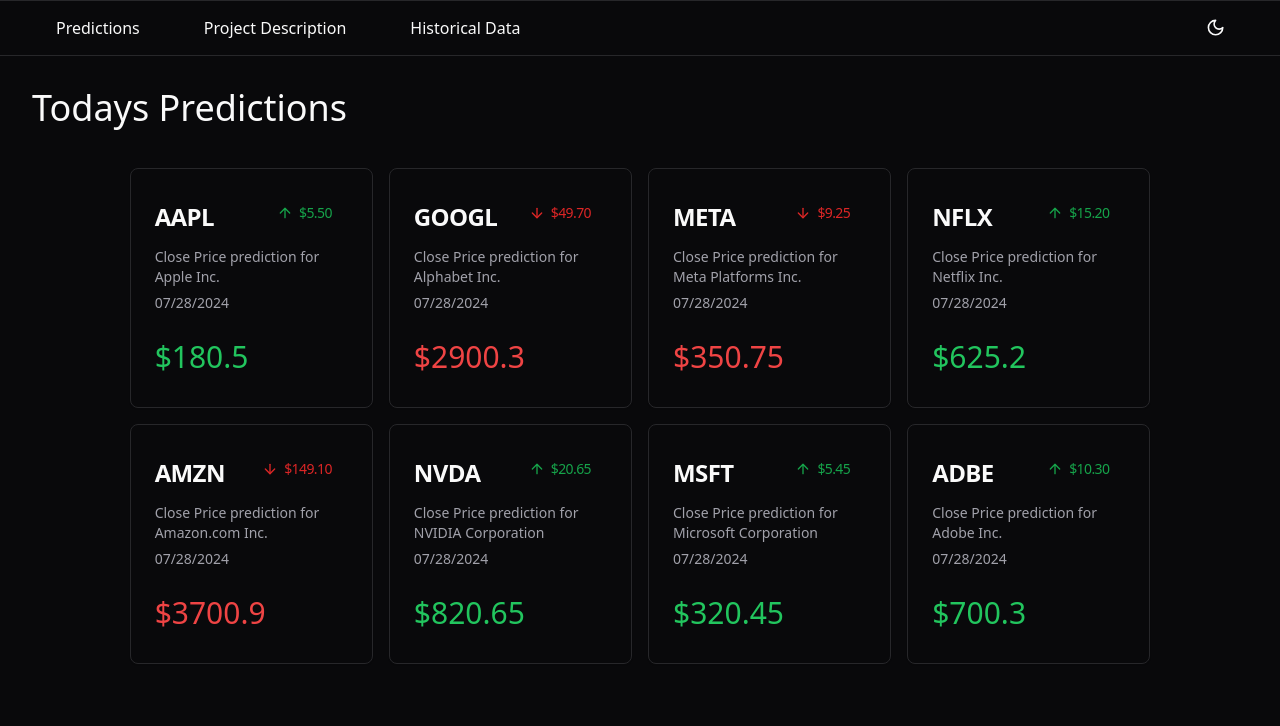
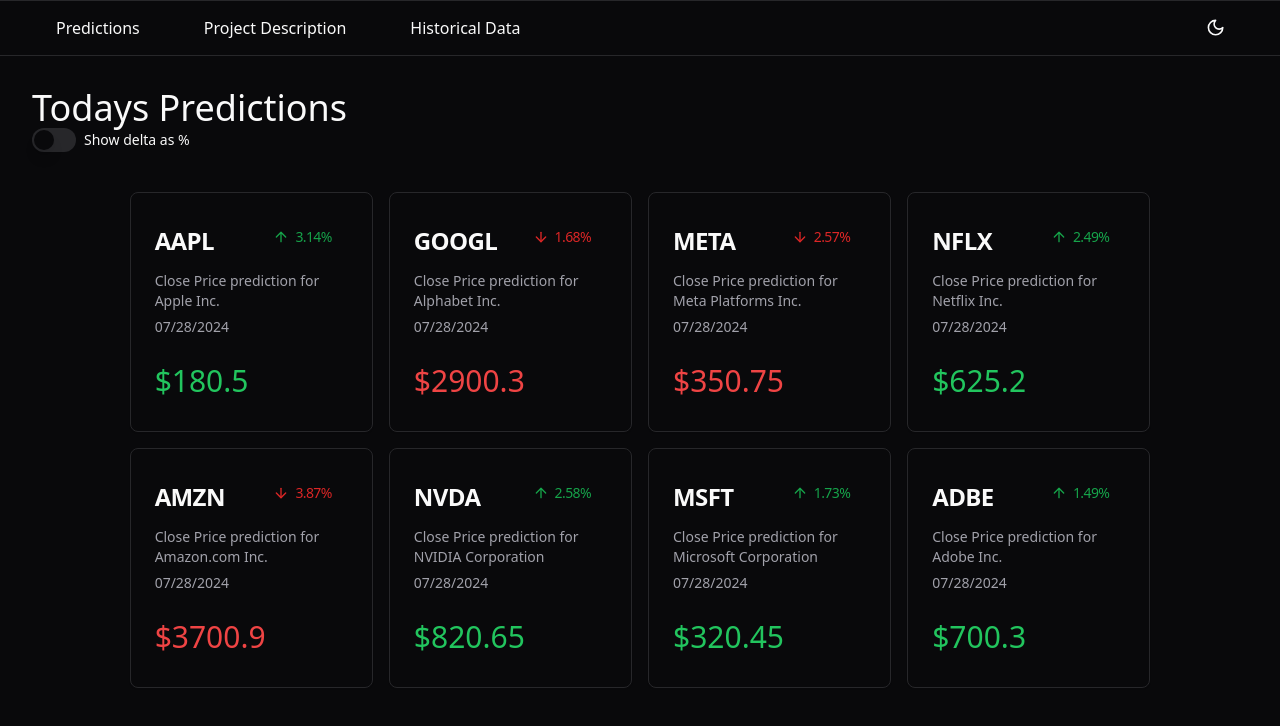
Before and after one commit to jbrijs/faang-finance-frontend, a React (Vite) app: page / in a window 1280 px wide. Shown: the top 726 px of the page. Built offline with nearby package versions, Linux system fonts and the light colour scheme.

Commit message:
switch state fix

```diff
--- a/package.json
+++ b/package.json
@@ -15,8 +15,10 @@
     "@mui/icons-material": "^5.16.5",
     "@mui/material": "^5.16.5",
     "@radix-ui/react-dropdown-menu": "^2.1.1",
+    "@radix-ui/react-label": "^2.1.0",
     "@radix-ui/react-menubar": "^1.1.1",
     "@radix-ui/react-slot": "^1.1.0",
+    "@radix-ui/react-switch": "^1.1.0",
     "@radix-ui/react-toggle": "^1.1.0",
     "@radix-ui/react-toggle-group": "^1.1.0",
     "class-variance-authority": "^0.7.0",
--- a/src/components/delta-button.tsx
+++ b/src/components/delta-button.tsx
@@ -11,26 +11,18 @@
 }
 
 const DeltaButton: React.FC<Props> = ({ trendingUp, percentView, prediction, prevClose }) => {
-  const [view, setView] = useState(percentView);
-
-  const handleClick = () => {
-    console.log('clicked')
-    setView(prev => !prev);
-  };
-
-  const delta = Math.abs(prediction - prevClose)
-  const deltaPercent = (delta / prevClose) * 100
+    const delta = Math.abs(prediction - prevClose);
+    const deltaPercent = delta / prevClose;
 
     return (
       <Button
         variant={'ghost'}
-      onClick={handleClick}
         className={`flex flex-row gap-1.5 items-center justify-center hover:bg-secondary ${
           trendingUp ? "text-green-600" : "text-red-600"
         }`}
       >
-      {trendingUp ? <ArrowUp className="h-4 w-4" /> : <ArrowDown className="h-4 w-4"/>}
-      {view ? formatMoney(delta) : formatPercentage(deltaPercent) }
+        {trendingUp ? <ArrowUp className="h-4 w-4" /> : <ArrowDown className="h-4 w-4" />}
+        {percentView ? formatMoney(delta) : formatPercentage(deltaPercent)}
       </Button>
     );
   };
--- a/src/components/home-page.tsx
+++ b/src/components/home-page.tsx
@@ -2,15 +2,28 @@
 import PredictionCard from "./prediction-card";
 import { testData } from "../utils";
 import { ToggleGroup, ToggleGroupItem } from "./ui/toggle-group";
+import { Switch } from "./ui/switch";
+import { Label } from "./ui/label";
 
 export function HomePage() {
-  const [deltaAsPercent, setDeltaAsPercent] = useState(true);
+  const [deltaAsPercent, setDeltaAsPercent] = useState(false);
   return (
     <>
       <div className="m-8">
         <h1 className="text-4xl">Todays Predictions</h1>
-
-        <div className="flex flex-row flex-wrap items-center justify-center gap-4 pt-10">
+        <div className="flex flex-col items-start">
+          <div className="flex flex-row items-center space-x-2 w-full">
+            <Switch
+              id="delta-view"
+              checked={deltaAsPercent}
+              onCheckedChange={(value) => {
+                console.log(value);
+                setDeltaAsPercent(value);
+              }}
+            />
+            <Label htmlFor="delta-view">Show delta as %</Label>
+          </div>
+          <div className="flex flex-row flex-wrap items-center justify-center gap-4 pt-10 w-full">
             {testData.map((data, index) => (
               <PredictionCard
                 percentView={deltaAsPercent}
@@ -23,6 +36,7 @@
             ))}
           </div>
         </div>
+      </div>
     </>
   );
 }
--- /dev/null
+++ b/src/components/ui/label.tsx
@@ -0,0 +1,24 @@
+import * as React from "react"
+import * as LabelPrimitive from "@radix-ui/react-label"
+import { cva, type VariantProps } from "class-variance-authority"
+
+import { cn } from "@/lib/utils"
+
+const labelVariants = cva(
+  "text-sm font-medium leading-none peer-disabled:cursor-not-allowed peer-disabled:opacity-70"
+)
+
+const Label = React.forwardRef<
+  React.ElementRef<typeof LabelPrimitive.Root>,
+  React.ComponentPropsWithoutRef<typeof LabelPrimitive.Root> &
+    VariantProps<typeof labelVariants>
+>(({ className, ...props }, ref) => (
+  <LabelPrimitive.Root
+    ref={ref}
+    className={cn(labelVariants(), className)}
+    {...props}
+  />
+))
+Label.displayName = LabelPrimitive.Root.displayName
+
+export { Label }
--- /dev/null
+++ b/src/components/ui/switch.tsx
@@ -0,0 +1,27 @@
+import * as React from "react"
+import * as SwitchPrimitives from "@radix-ui/react-switch"
+
+import { cn } from "@/lib/utils"
+
+const Switch = React.forwardRef<
+  React.ElementRef<typeof SwitchPrimitives.Root>,
+  React.ComponentPropsWithoutRef<typeof SwitchPrimitives.Root>
+>(({ className, ...props }, ref) => (
+  <SwitchPrimitives.Root
+    className={cn(
+      "peer inline-flex h-6 w-11 shrink-0 cursor-pointer items-center rounded-full border-2 border-transparent transition-colors focus-visible:outline-none focus-visible:ring-2 focus-visible:ring-ring focus-visible:ring-offset-2 focus-visible:ring-offset-background disabled:cursor-not-allowed disabled:opacity-50 data-[state=checked]:bg-primary data-[state=unchecked]:bg-input",
+      className
+    )}
+    {...props}
+    ref={ref}
+  >
+    <SwitchPrimitives.Thumb
+      className={cn(
+        "pointer-events-none block h-5 w-5 rounded-full bg-background shadow-lg ring-0 transition-transform data-[state=checked]:translate-x-5 data-[state=unchecked]:translate-x-0"
+      )}
+    />
+  </SwitchPrimitives.Root>
+))
+Switch.displayName = SwitchPrimitives.Root.displayName
+
+export { Switch }
```
Also changed, not shown: src/components/prediction-card.tsx (+3 -6 lines), 1 other file (tests, documents, lock files or other folders). Lines whose indentation alone changed are shown as unchanged.
